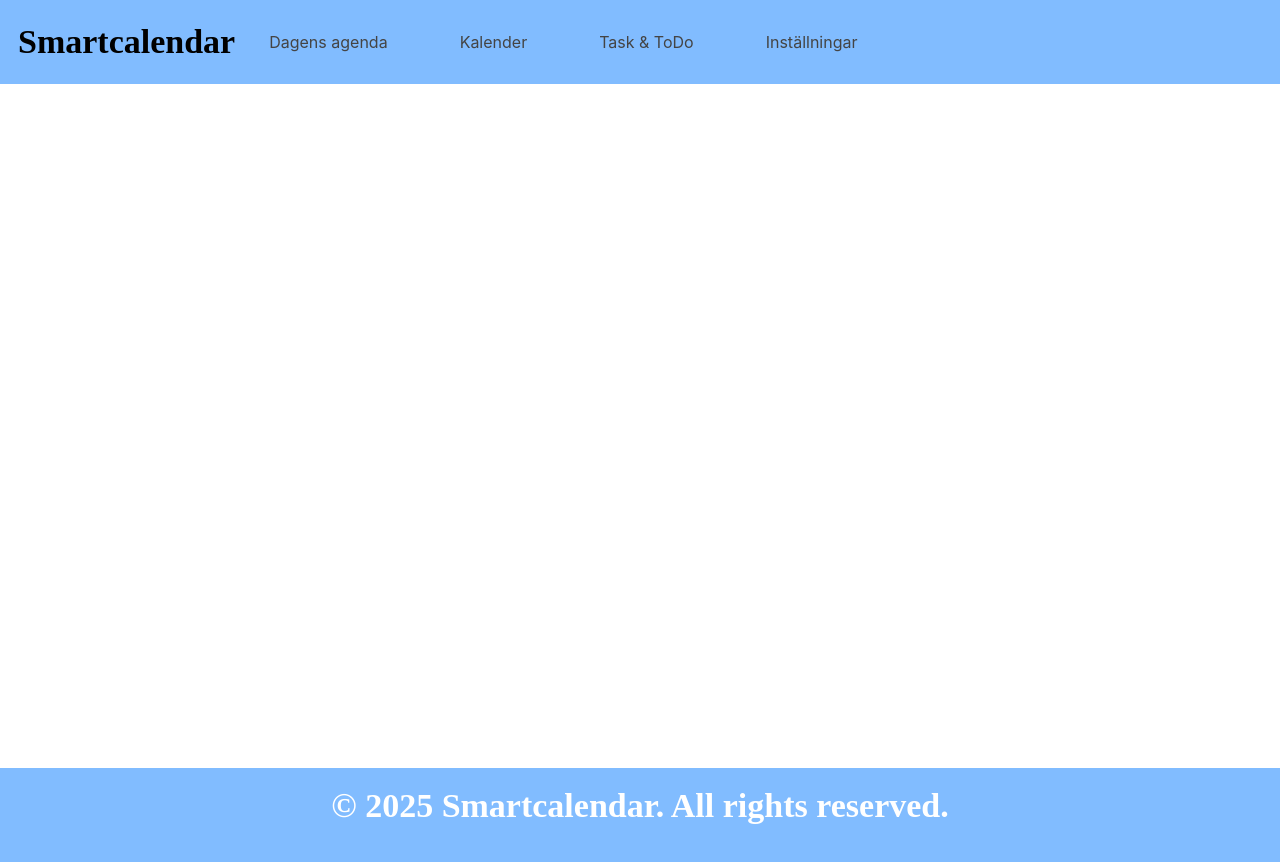
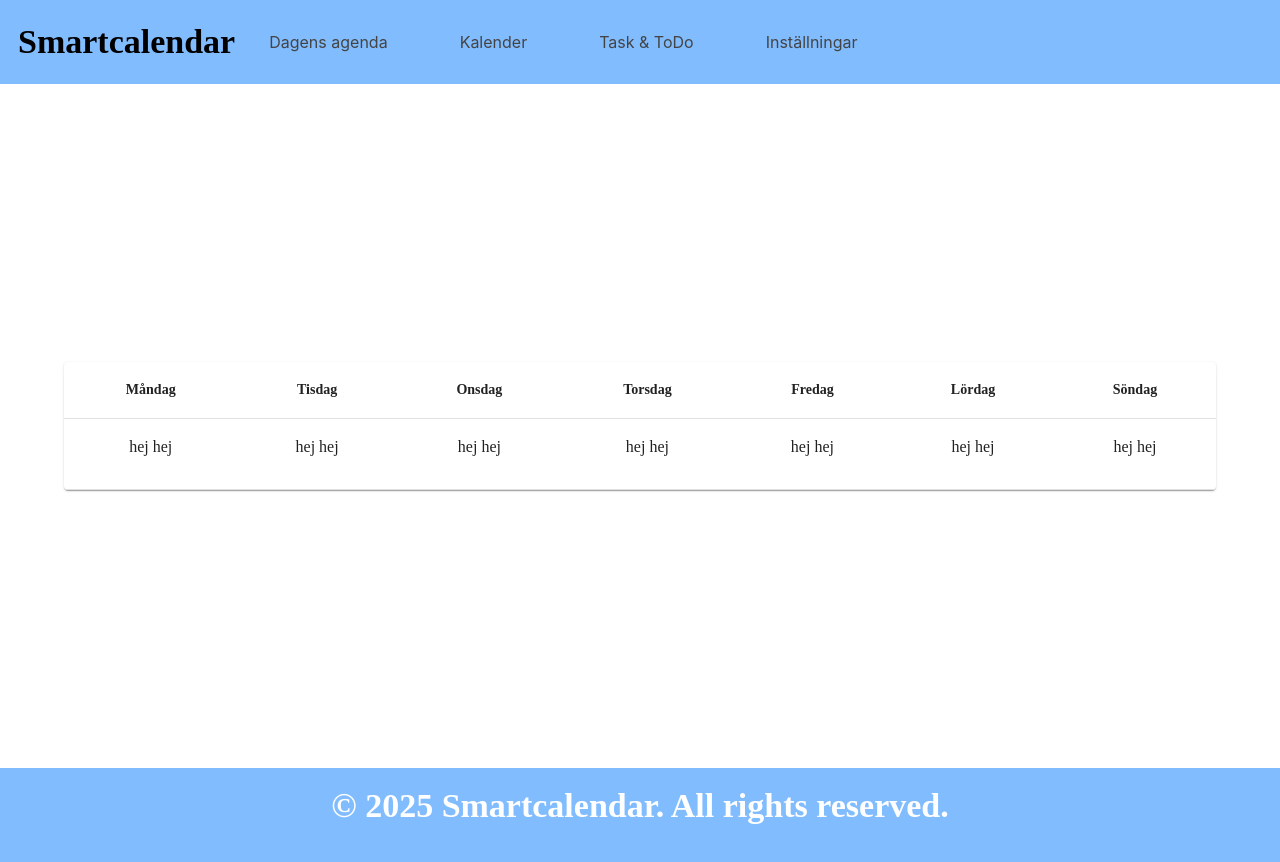
Before and after one commit to slidecart/G19SmartCalender, a React (Create React App) app in the folder frontend/: page /today in a window 1280 px wide. Built offline with nearby package versions, Linux system fonts and the light colour scheme.

Commit message:
Update todaysAgenda.jsx

```diff
--- a/frontend/src/scenes/todaysAgenda.jsx
+++ b/frontend/src/scenes/todaysAgenda.jsx
@@ -1,11 +1,12 @@
 import { Box, Container, Typography } from "@mui/material";
 import Body from "../components/containers/body";
+import WeeklyCalendar from "../components/calendar/weeklyCalendar";
 
 function TodaysAgenda(){
 
     return(
         <Body>
-
+            <WeeklyCalendar/>
         </Body>
     )
 }
```
